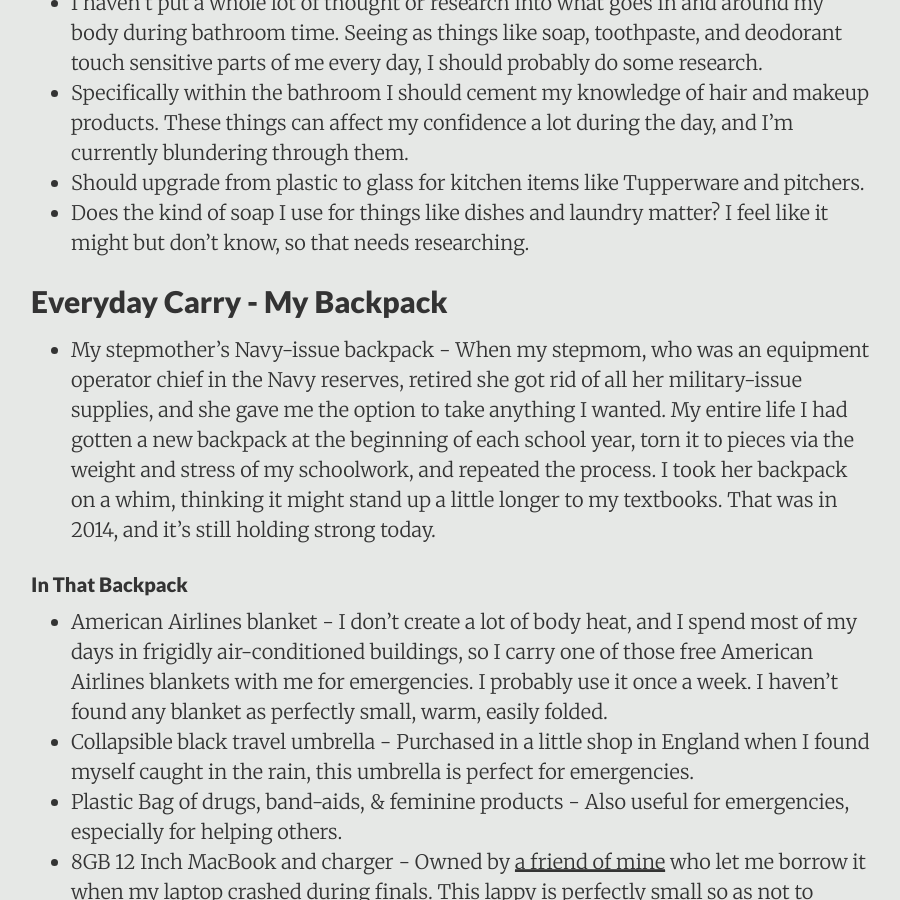
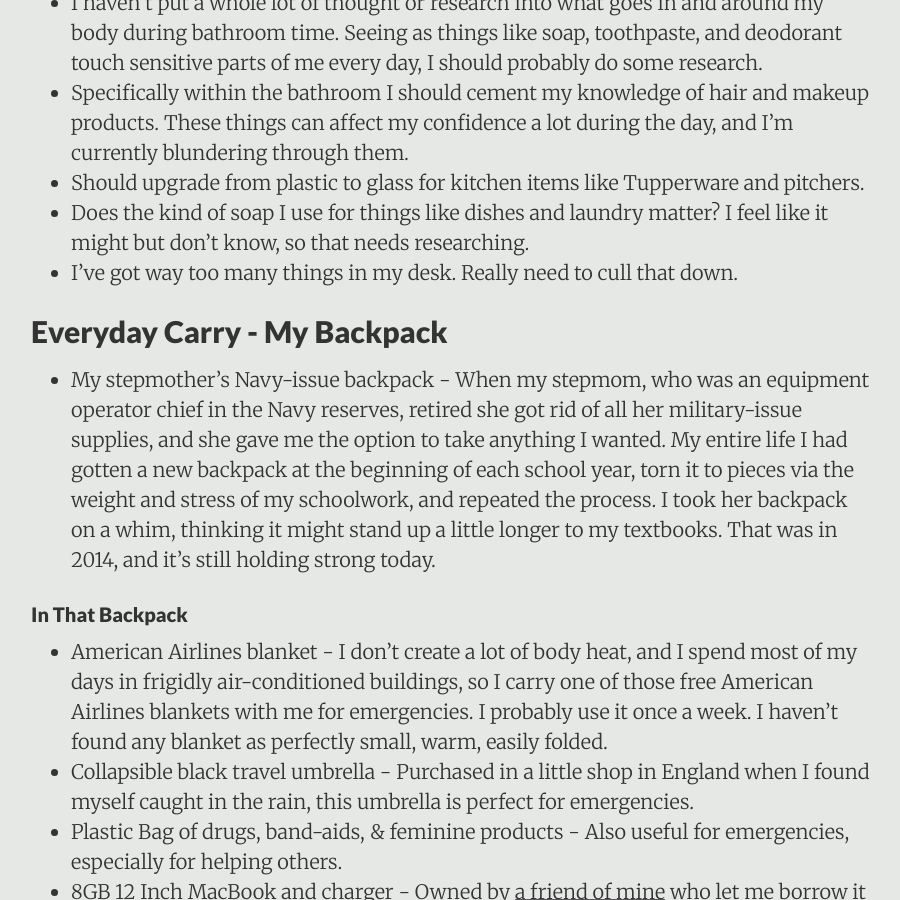
Before and after one commit to DestinyRoseMurphy/DestinyRoseMurphy.github.io, a Jekyll site: the page built from _posts/2017-10-19-Things-I-Kept.md, in a window 1280 px wide and 900 px high, scrolled down 1622 px. Shown: the whole window, without its empty margins (189-1089 px from the left). Built offline with Jekyll 4.4.1, drawn with Linux system fonts in a browser that asks for light colours.

Commit message:
Editing Desk Things

```diff
--- a/_posts/2017-10-19-Things-I-Kept.md
+++ b/_posts/2017-10-19-Things-I-Kept.md
@@ -51,6 +51,7 @@ I began this list January 11th, 2018. It's the first iteration of this post, whi
 * Specifically within the bathroom I should cement my knowledge of hair and makeup products. These things can affect my confidence a lot during the day, and I'm currently blundering through them.
 * Should upgrade from plastic to glass for kitchen items like Tupperware and pitchers.
 * Does the kind of soap I use for things like dishes and laundry matter? I feel like it might but don't know, so that needs researching.
+* I've got way too many things in my desk. Really need to cull that down.
 
 ## <a name="Everyday"></a> <a name="Backpack"></a> Everyday Carry - My Backpack
 
@@ -100,6 +101,8 @@ I began this list January 11th, 2018. It's the first iteration of this post, whi
 
 #### <a name="Office"></a> Office Space
 
+##### Desk
+
 * Pencil Organizer
 * 19 writing utensils - 7 non-mechanical pencils, 9 mechanical pencils, and 3 sharpies
 * Teal desk lamp
```
Also changed, not shown: other parts of _posts/2017-10-19-Things-I-Kept.md (+1 -0 lines).
